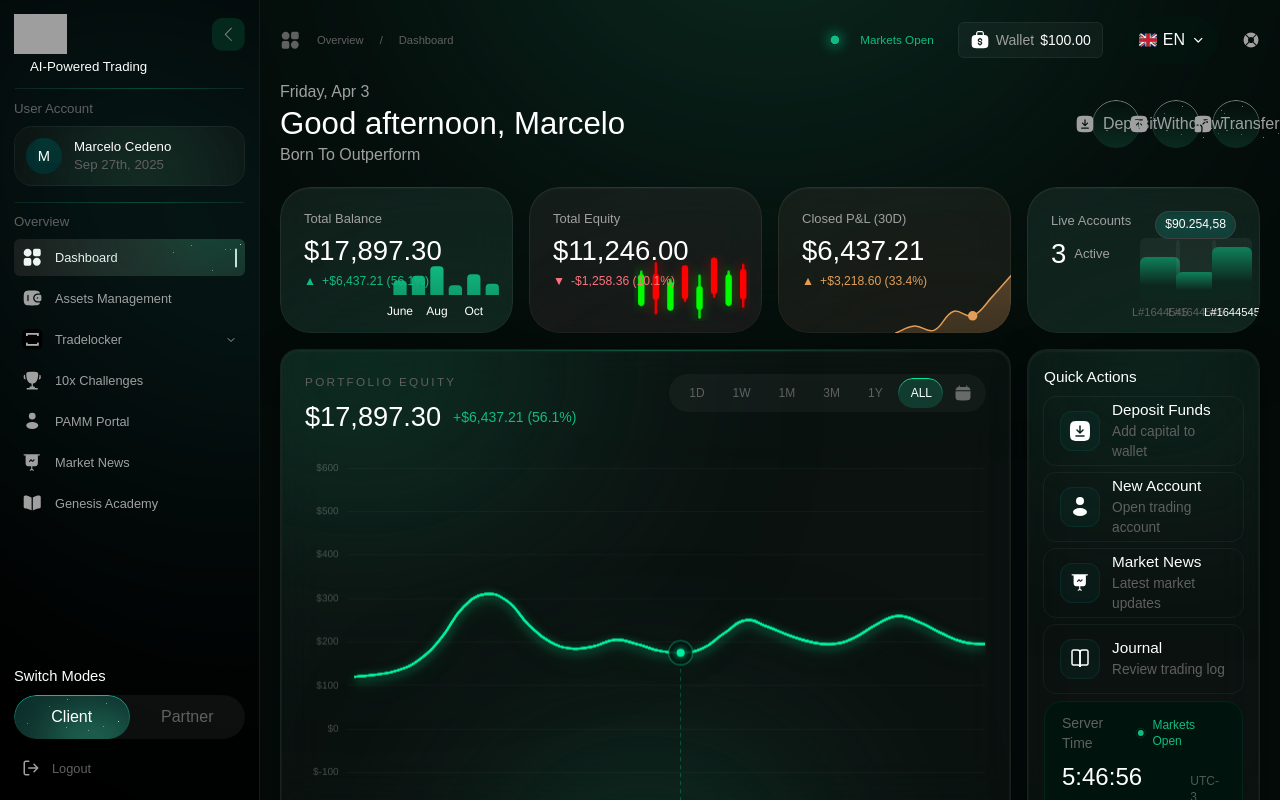
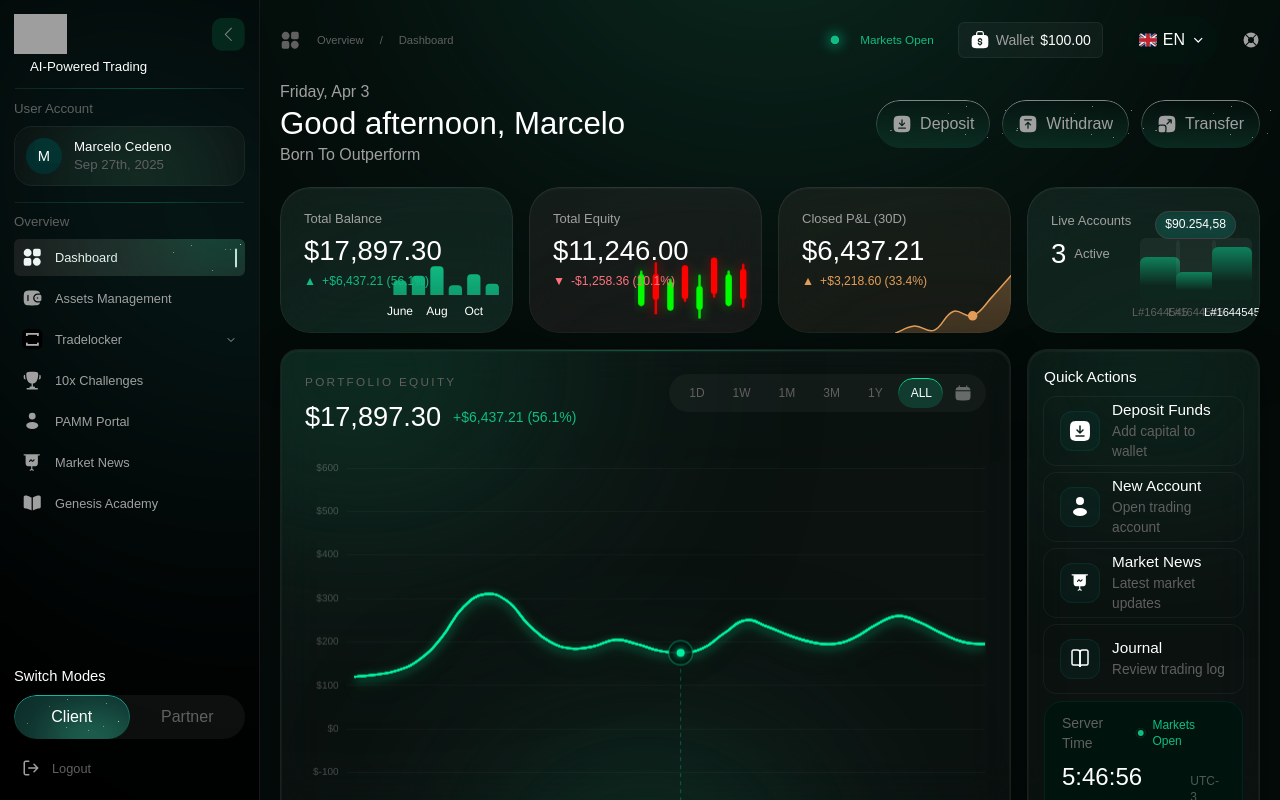
Before and after one commit to Mdx2025/GenesisFxDashboardMDX, a React (Vite) app: page / in a window 1280 px wide. Built offline with nearby package versions, Linux system fonts and the light colour scheme; grey boxes are pictures that could not be loaded; a web font is replaced by a local one.

Commit message:
fix: SparkleButton text clipping — use relative span for natural sizing

```diff
--- a/src/components/ui/SparkleButton.tsx
+++ b/src/components/ui/SparkleButton.tsx
@@ -38,7 +38,7 @@ export function SparkleButton({ children, onClick }: SparkleButtonProps) {
       <svg className="absolute left-[12.89px] top-[29.87px]" width="4" height="3" viewBox="0 0 4 3" fill="none" aria-hidden="true">
         <ellipse cx="2" cy="1.5" rx="1" ry="0.5" fill="#8C8C8C" filter="url(#sparkle_blur)" />
       </svg>
-      <span className="absolute inset-0 flex items-center justify-center gap-2 text-gfx-neutral-500 text-base font-normal font-acid leading-6 z-10">
+      <span className="relative flex items-center justify-center gap-2 text-gfx-neutral-500 text-base font-normal font-acid leading-6 z-10">
         {children}
       </span>
       <svg className="absolute w-0 h-0" aria-hidden="true">
```
Also changed, not shown: 2 other files (tests, documents, lock files or other folders).
